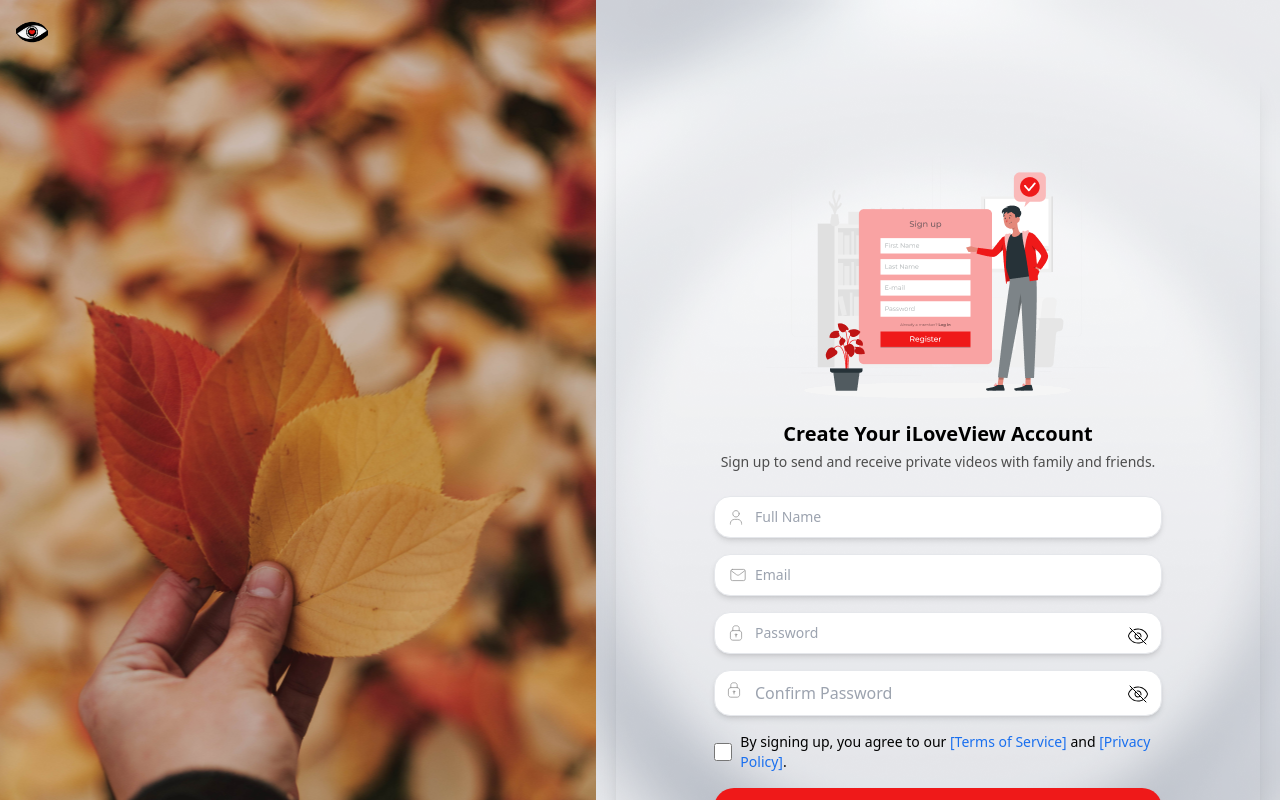
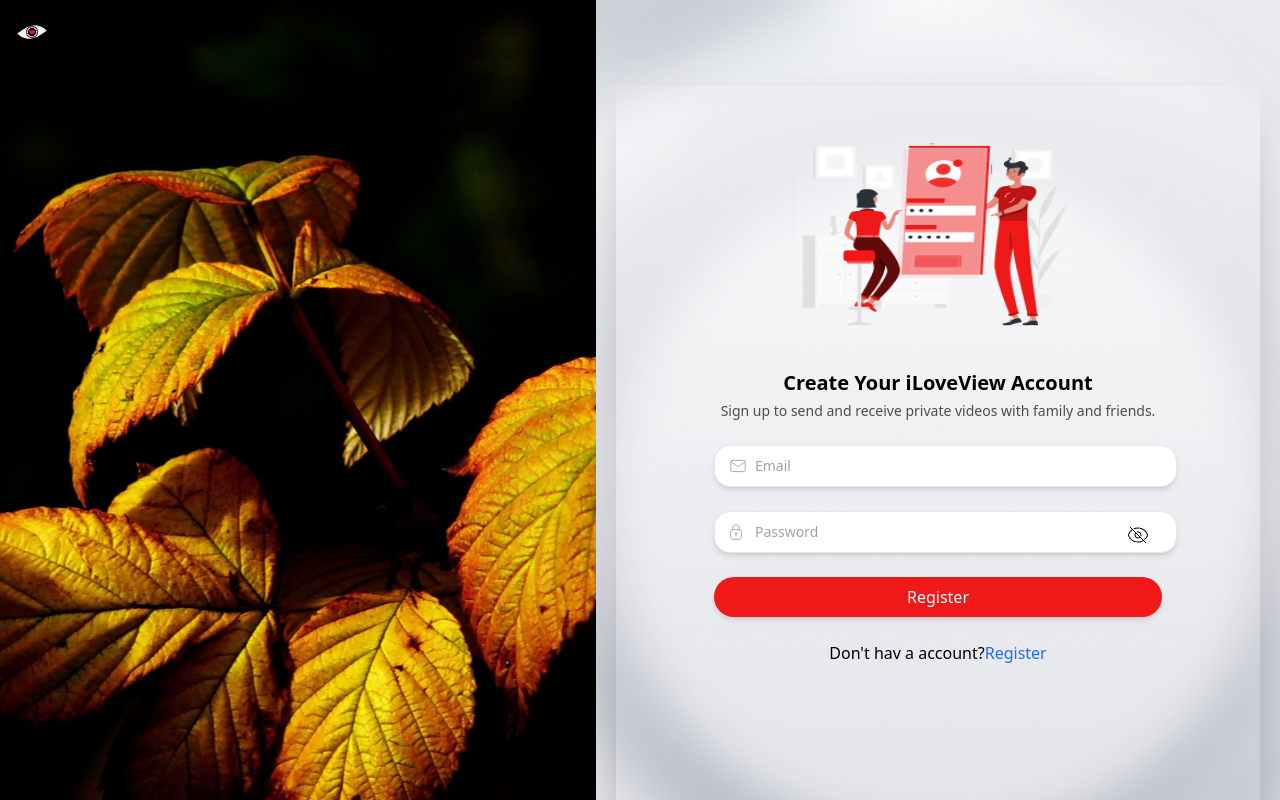
Before and after one commit to AhmadMasood-dev/I-Love-View, a React (Vite) app: page / in a window 1280 px wide. Shown: the top 800 px of the page. Built offline with nearby package versions, Linux system fonts and the light colour scheme.

Commit message:
login page is done for both mobile and desktop

```diff
--- a/src/App.css
+++ b/src/App.css
@@ -14,8 +14,15 @@
 
   width: 100vw;
 }
+.antumn2Img {
+  background-image: url("./assets/images/auth/autumn2.png");
+  background-repeat: no-repeat;
+  background-position: center;
+  background-size: cover;
+
+  width: 100vw;
+}
 /* loader */
-
 
 .loader {
   width: 150px;
--- a/src/Pages/Auth.jsx
+++ b/src/Pages/Auth.jsx
@@ -1,6 +1,7 @@
-import Register from "../components/auth/Register";
+// import Register from "../components/auth/Register";
+import Login from "../components/auth/Login";
 function Auth() {
-  return <Register />;
+  return <Login />;
 }
 
 export default Auth;
--- /dev/null
+++ b/src/components/auth/Login.jsx
@@ -0,0 +1,156 @@
+import { useState } from "react";
+
+import {
+  Eye,
+  lock,
+  email,
+  eyeOff,
+  eyeOn,
+  passwords,
+} from "../../assets/images/images.js";
+
+const Login = () => {
+  const [formData, setFormData] = useState({
+    email: "",
+    password: "",
+  });
+
+  const [errors, setErrors] = useState({});
+  const [submitError, setSubmitError] = useState("");
+  const [showPassword, setShowPassword] = useState(false);
+
+  // Toggles
+  const togglePassword = () => setShowPassword(!showPassword);
+
+  // Handle input changes dynamically
+  const handleInputChange = (e) => {
+    const { name, value, type, checked } = e.target;
+    setFormData({
+      ...formData,
+      [name]: type === "checkbox" ? checked : value,
+    });
+  };
+
+  // Form validation and submission handler
+  //   const handleSubmit = (e) => {
+  //     e.preventDefault();
+  //     const newErrors = {};
+  //     if (!formData.email) newErrors.email = "Email is required.";
+  //     if (!formData.password) newErrors.password = "Password is required.";
+
+  //     setErrors(newErrors);
+
+  //     if (Object.keys(newErrors).length === 0) {
+  //       setTimeout(() => {
+  //         setSubmitError("");
+  //         setFormData({
+  //           email: "",
+  //           password: "",
+  //         });
+  //       }, 1000);
+  //     } else {
+  //       setSubmitError("Some went Wrong..");
+  //     }
+  //   };
+
+  return (
+    <div className="flex h-[852px] sm:h-[1024px] w-full ">
+      {/* Left Side with Background Image */}
+      <div className="hidden md:block md:w-1/2  relative antumn2Img"></div>
+      <div className="absolute top-4 left-4">
+        <img src={Eye} alt="Eye Icon" className="w-8 h-8" />
+      </div>
+
+      {/* Right Side with Form */}
+      <div className="w-full sm:w-1/2 flex items-center justify-center  bgImage px-5">
+        <div className="w-full sm:w-[644px] sm:h-[852px] h-full pt-40 sm:pt-5   sm:shadow-2xl rounded-lg flex items-center justify-center flex-col">
+          <img
+            src={passwords}
+            alt=""
+            className="w-[213px] sm:w-[344px] sm:h-[263px] h-[163px]"
+          />
+          <h2 className="text-xl font-semibold mb-1 text-center">
+            Create Your iLoveView Account
+          </h2>
+          <p className="text-secondary text-center mb-6 text-sm font-normal">
+            Sign up to send and receive private videos with family and friends.
+          </p>
+
+          <form
+            className="space-y-6 max-w-md mx-auto"
+            //   onSubmit={verifyEmail ? handleSubmit : handleVerify}
+          >
+            {/* Full Name */}
+
+            {/* Email */}
+            <div className="relative">
+              <div className="absolute  inset-y-0 start-0 flex items-center ps-3.5 pointer-events-none">
+                <img src={email} className=" text-secondary items-center" />
+              </div>
+              <input
+                type="email"
+                name="email"
+                id="email"
+                className={` border text-sm rounded-2xl shadow-md  block w-[352px] sm:w-[463px] ps-10 p-2.5   ${
+                  errors.email ? "border-red-500" : ""
+                }`}
+                placeholder="Email"
+                value={formData.email}
+                onChange={handleInputChange}
+              />
+              {/* {errors.email && (
+                 <p className="text-red-500 text-xs mt-1">{errors.email}</p>
+               )} */}
+            </div>
+
+            {/* Password */}
+            <div className="relative">
+              <div className="absolute inset-y-0 start-0 flex items-center ps-3.5 pointer-events-none">
+                <img src={lock} className=" text-secondary items-center" />
+              </div>
+              <input
+                type={showPassword ? "text" : "password"}
+                name="password"
+                id="password"
+                className={` border text-sm rounded-2xl shadow-md   block w-[352px] sm:w-[463px] ps-10 p-2.5 ${
+                  errors.password ? "border-red-500" : ""
+                }`}
+                placeholder="Password"
+                value={formData.password}
+                onChange={handleInputChange}
+              />
+              <img
+                src={showPassword ? eyeOn : eyeOff}
+                alt=""
+                className="absolute right-3 sm:right-3 top-3 cursor-pointer"
+                onClick={togglePassword}
+              />
+            </div>
+
+            <button className="w-full py-2 bg-primary text-white rounded-3xl shadow-md hover:bg-red-600">
+              Register
+            </button>
+            {submitError && (
+              <p className="text-red-500 text-center mt-4">{submitError}</p>
+            )}
+
+            <p className="text-center mt-4">
+              {`Don't hav a account?`}
+              <a href="#" className="text-blue hover:underline">
+                Register
+              </a>
+            </p>
+          </form>
+          <div className="w-full flex justify-center items-center mt-auto pb-4">
+            <p>
+              <span className="text-blue">[Terms of Service]</span> and{" "}
+              <span className="text-blue">[Privacy Policy]</span>
+            </p>
+          </div>
+        </div>
+      </div>
+    </div>
+  );
+};
+
+export default Login;
--- a/src/components/auth/Register.jsx
+++ b/src/components/auth/Register.jsx
@@ -13,7 +13,7 @@
 
 import Loader from "../../ui/Spinner.jsx";
 
-const Login = () => {
+const Register = () => {
   const [formData, setFormData] = useState({
     fullName: "",
     email: "",
@@ -312,4 +312,4 @@
   );
 };
 
-export default Login;
+export default Register;
```
Also changed, not shown: src/assets/images/images.js (+8 -0 lines).
